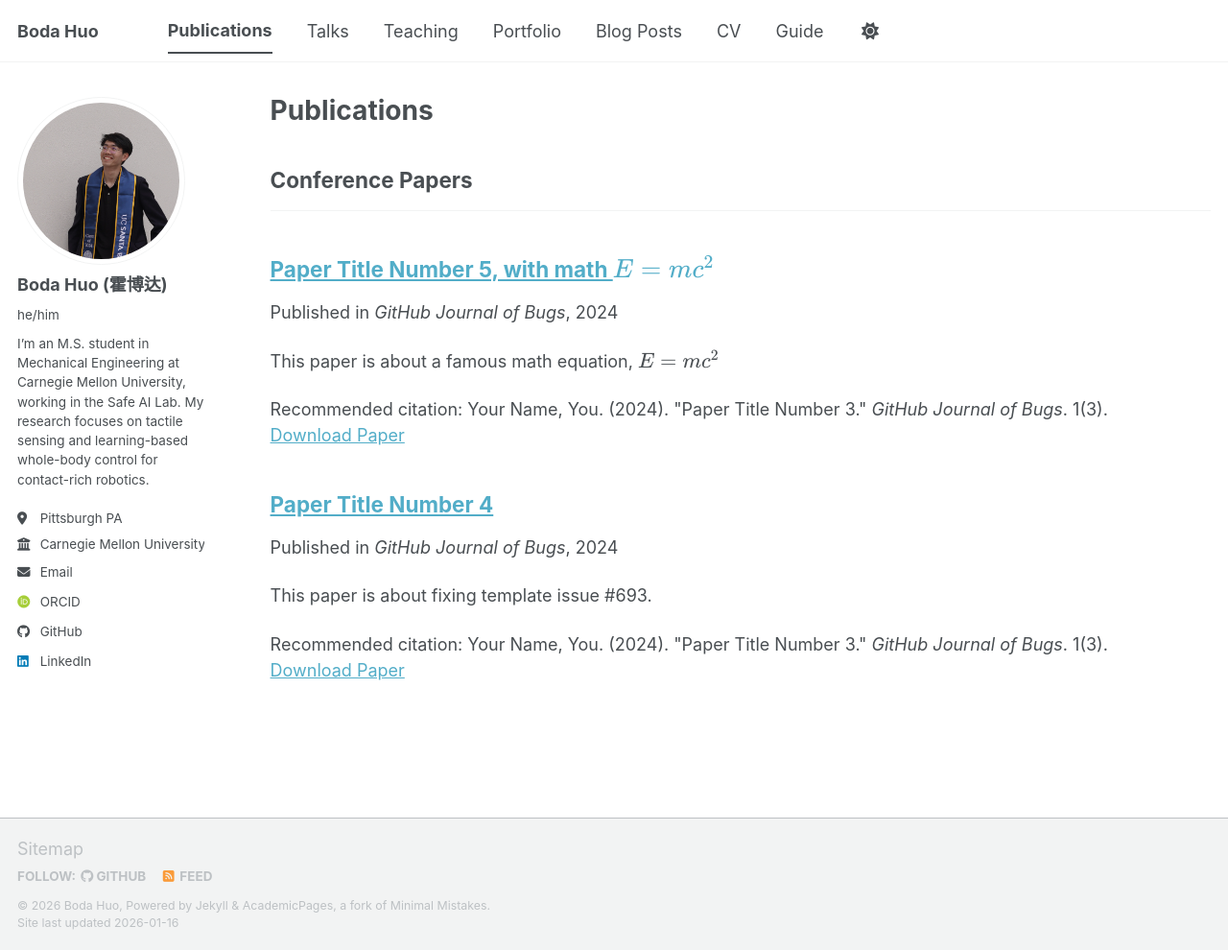
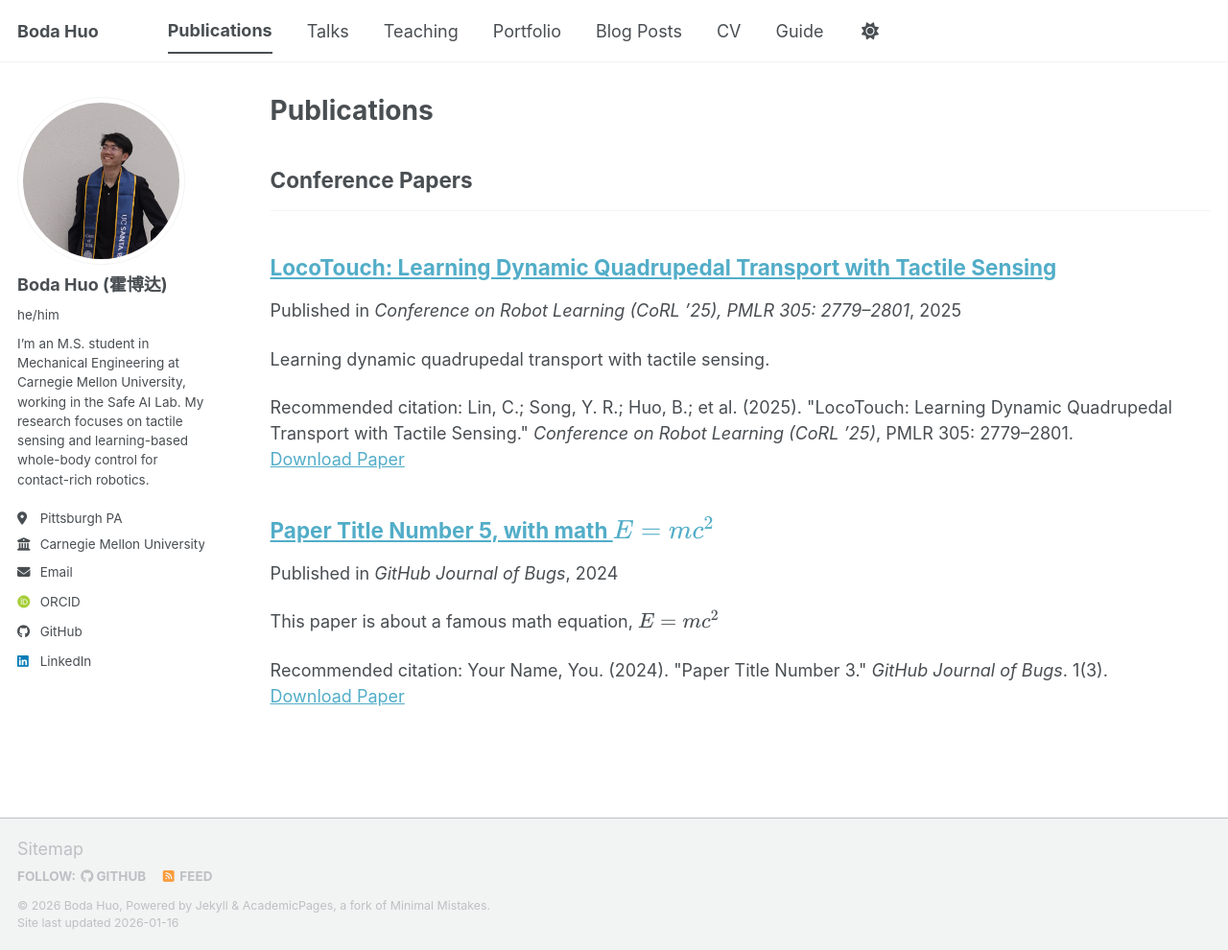
Before and after one commit to bodahuo/bodahuo.github.io, a Jekyll site: the page built from _pages/publications.html, in a window 1280 px wide and 990 px high. Shown: the whole window at 96% size. Built offline with Jekyll 4.4.1, drawn with Linux system fonts in a browser that asks for light colours; some web fonts are replaced; a script bundle is joined from its source files by our own code; library files that are not in the unit come from our copies.

Commit message:
Revise publication entry for 'LocoTouch'
Updated publication details for 'LocoTouch' including permalink, date, venue, and citation. Added summary and contribution sections.

```diff
--- a/_publications/2024-02-17-paper-title-number-4.md
+++ b/_publications/2024-02-17-paper-title-number-4.md
@@ -1,13 +1,24 @@
 ---
-title: "Paper Title Number 4"
+title: "LocoTouch: Learning Dynamic Quadrupedal Transport with Tactile Sensing"
 collection: publications
 category: conferences
-permalink: /publication/2024-02-17-paper-title-number-4
-excerpt: 'This paper is about fixing template issue #693.'
-date: 2024-02-17
-venue: 'GitHub Journal of Bugs'
-paperurl: 'https://academicpages.github.io/files/paper3.pdf'
-citation: 'Your Name, You. (2024). &quot;Paper Title Number 3.&quot; <i>GitHub Journal of Bugs</i>. 1(3).'
+permalink: /publication/locotouch-corl-2025
+excerpt: "Learning dynamic quadrupedal transport with tactile sensing."
+date: 2025-01-01  # year known; adjust month/day if you want
+venue: "Conference on Robot Learning (CoRL ’25), PMLR 305: 2779–2801"
+paperurl: "https://proceedings.mlr.press/v305/lin25a.html"
+citation: 'Lin, C.; Song, Y. R.; Huo, B.; et al. (2025). &quot;LocoTouch: Learning Dynamic Quadrupedal Transport with Tactile Sensing.&quot; <i>Conference on Robot Learning (CoRL ’25)</i>, PMLR 305: 2779–2801.'
 ---
 
-The contents above will be part of a list of publications, if the user clicks the link for the publication than the contents of section will be rendered as a full page, allowing you to provide more information about the paper for the reader. When publications are displayed as a single page, the contents of the above "citation" field will automatically be included below this section in a smaller font.
+**Paper:** [PMLR proceedings link]({{ page.paperurl }})
+
+### Summary
+LocoTouch studies tactile-aware learning for **dynamic quadrupedal transport**. The core idea is to use distributed tactile sensing to improve robustness during long-horizon carrying tasks, especially under contact uncertainty.
+
+### My Contribution
+- Co-developed tactile-aware transport learning pipeline and evaluation (details on my Research page / resume).
+
+If you’d like, add links here:
+- Code:
+- Video:
+- Project page:
```
